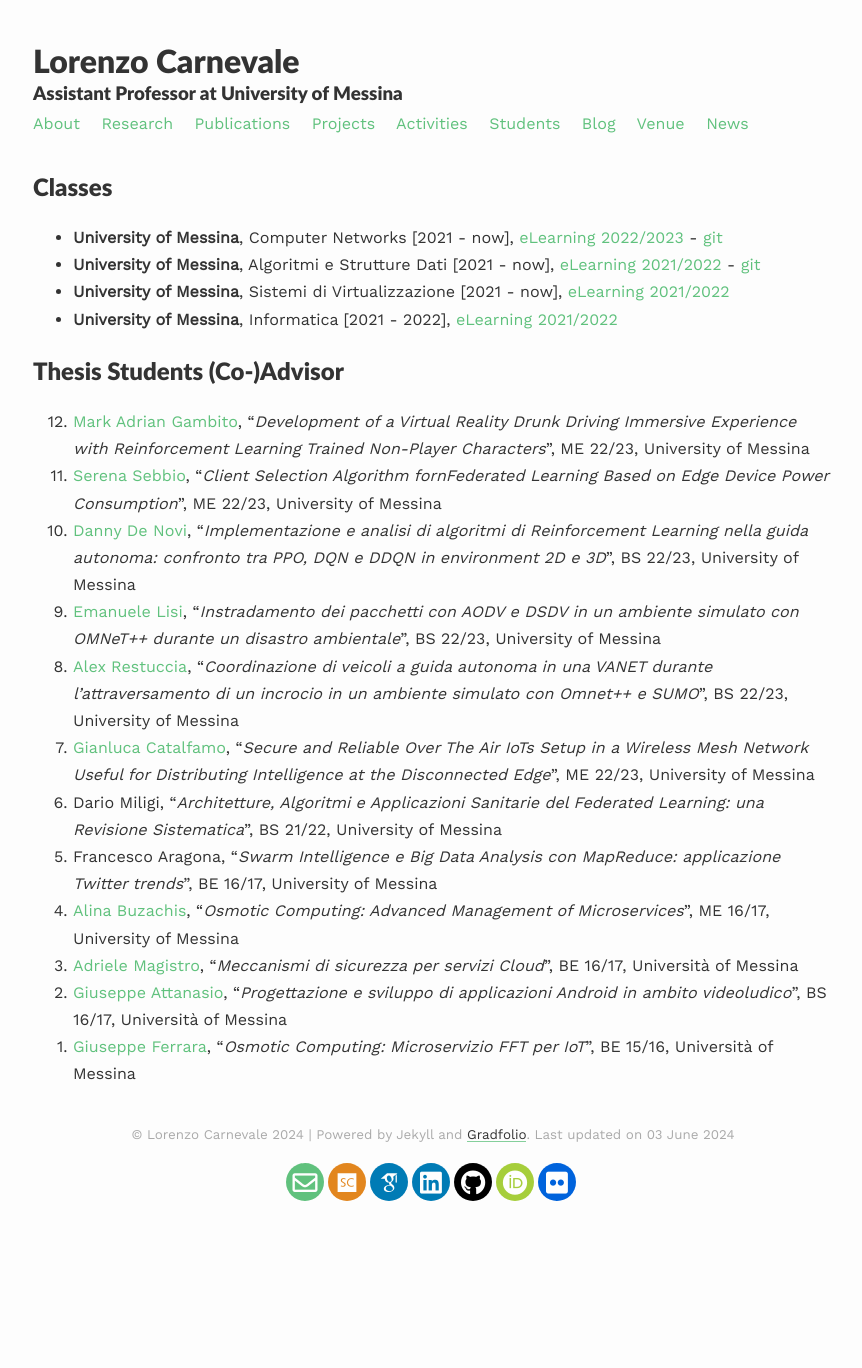
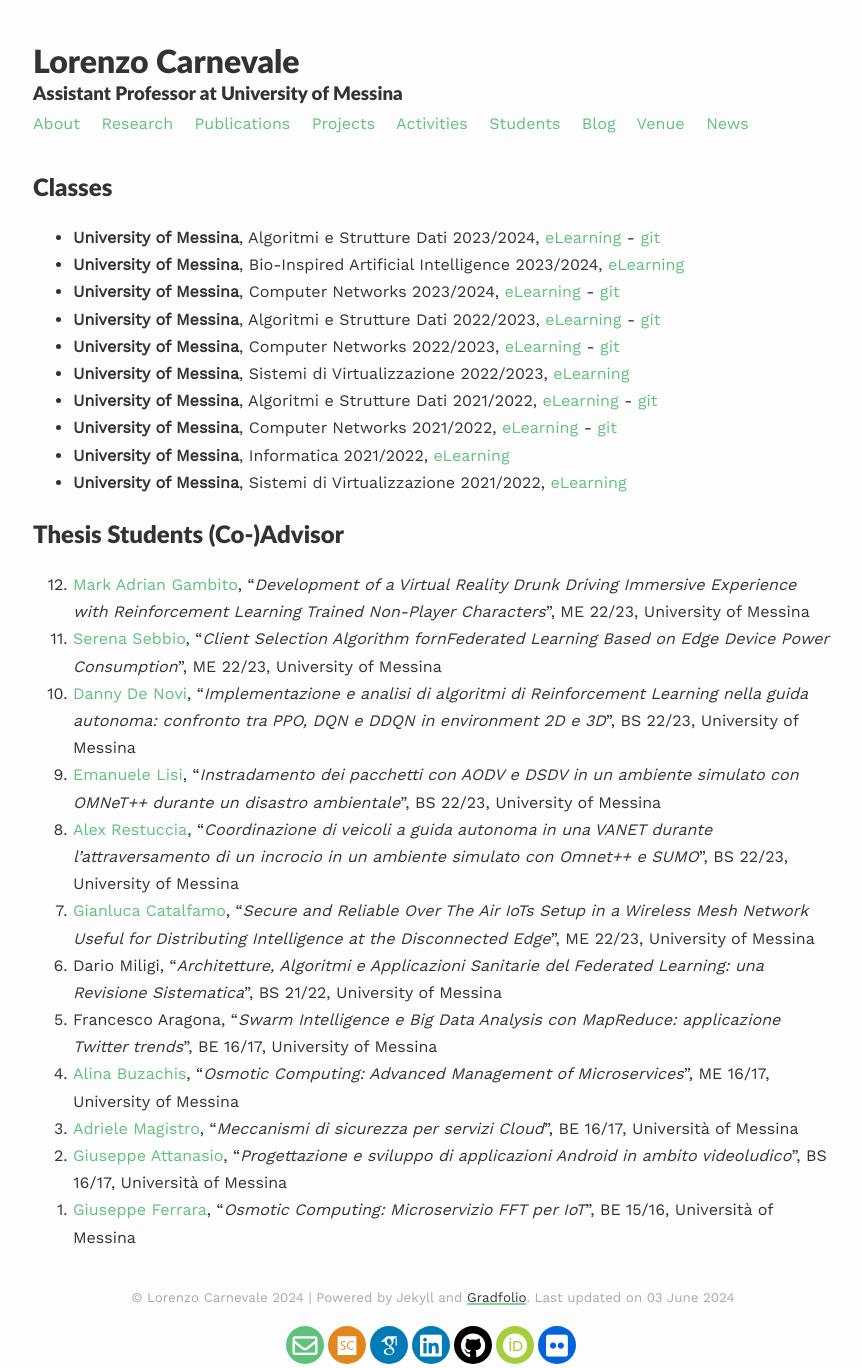
Before and after one commit to lcarnevale/lcarnevale.github.io, a Jekyll site: the page built from _pages/teaching.md, in a window 1280 px wide. Shown: the whole page, without its empty margins (207-1069 px from the left). Built offline with Jekyll 4.4.1, drawn with Linux system fonts in a browser that asks for light colours; nearby versions of some CDN libraries; some web fonts are replaced; before the commit the page ends 1205 px from its top, so only the background shows below that.

Commit message:
update classes

```diff
--- a/_pages/teaching.md
+++ b/_pages/teaching.md
@@ -6,10 +6,16 @@ published: true
 ---
 
 ## Classes
-- **University of Messina**, Computer Networks [2021 - now], [eLearning 2022/2023](https://moodle2.unime.it/course/view.php?id=48404) - [git](https://github.com/lcarnevale/computer-networks)
-- **University of Messina**, Algoritmi e Strutture Dati [2021 - now], [eLearning 2021/2022](https://moodle2.unime.it/course/view.php?id=48154) - [git](https://github.com/lcarnevale/algorithms)
-- **University of Messina**, Sistemi di Virtualizzazione [2021 - now], [eLearning 2021/2022](https://moodle2.unime.it/course/view.php?id=48153)
-- **University of Messina**, Informatica [2021 - 2022], [eLearning 2021/2022](https://moodle2.unime.it/course/view.php?id=48069)
+- **University of Messina**, Algoritmi e Strutture Dati 2023/2024, [eLearning](https://moodle2.unime.it/course/view.php?id=49273) - [git](https://github.com/lcarnevale/algorithms)
+- **University of Messina**, Bio-Inspired Artificial Intelligence 2023/2024, [eLearning](https://moodle2.unime.it/course/view.php?id=49272)
+- **University of Messina**, Computer Networks 2023/2024, [eLearning](https://moodle2.unime.it/course/view.php?id=48881) - [git](https://github.com/lcarnevale/computer-networks)
+- **University of Messina**, Algoritmi e Strutture Dati 2022/2023, [eLearning](https://moodle2.unime.it/course/view.php?id=48641) - [git](https://github.com/lcarnevale/algorithms)
+- **University of Messina**, Computer Networks 2022/2023, [eLearning](https://moodle2.unime.it/course/view.php?id=48404) - [git](https://github.com/lcarnevale/computer-networks)
+- **University of Messina**, Sistemi di Virtualizzazione 2022/2023, [eLearning](https://moodle2.unime.it/course/view.php?id=48741)
+- **University of Messina**, Algoritmi e Strutture Dati 2021/2022, [eLearning](https://moodle2.unime.it/course/view.php?id=48154) - [git](https://github.com/lcarnevale/algorithms)
+- **University of Messina**, Computer Networks 2021/2022, [eLearning](https://moodle2.unime.it/course/view.php?id=48056) - [git](https://github.com/lcarnevale/computer-networks)
+- **University of Messina**, Informatica 2021/2022, [eLearning](https://moodle2.unime.it/course/view.php?id=48069)
+- **University of Messina**, Sistemi di Virtualizzazione 2021/2022, [eLearning](https://moodle2.unime.it/course/view.php?id=48153)
 
 ## Thesis Students (Co-)Advisor
 1. [Mark Adrian Gambito](https://www.linkedin.com/in/mark-adrian-gambito-42b79a195/), "*Development of a Virtual Reality Drunk Driving Immersive Experience with Reinforcement Learning Trained Non-Player Characters*", ME 22/23, University of Messina
```
